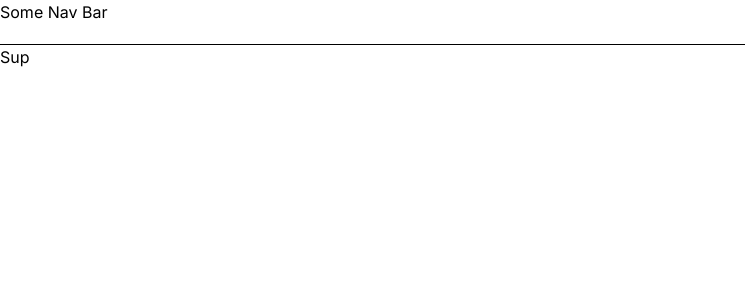
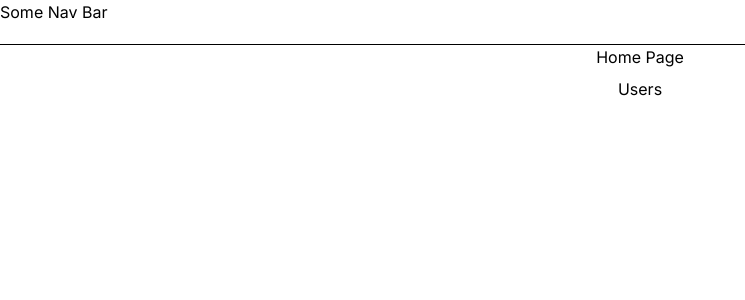
Before and after one commit to KennedyMungai/another_basic_nextjs_tut, a Next.js app: page / in a window 1280 px wide. Shown: the top 300 px of the page, without its empty margins (0-745 px from the left). Built offline with nearby package versions, Linux system fonts and the light colour scheme.

Commit message:
Made some changes to the home page

```diff
--- a/app/page.tsx
+++ b/app/page.tsx
@@ -1,5 +1,12 @@
+import Link from "next/link";
+
 export default function Home() {
   return (
-    <main>Sup</main>
+    <main className="h-[90vh] flex flex-col gap-2 justify-start items-center">
+      <h1>Home Page</h1>
+      <p>
+        <Link href={'/users'}>Users</Link>
+      </p>
+    </main>
   )
 }
```
